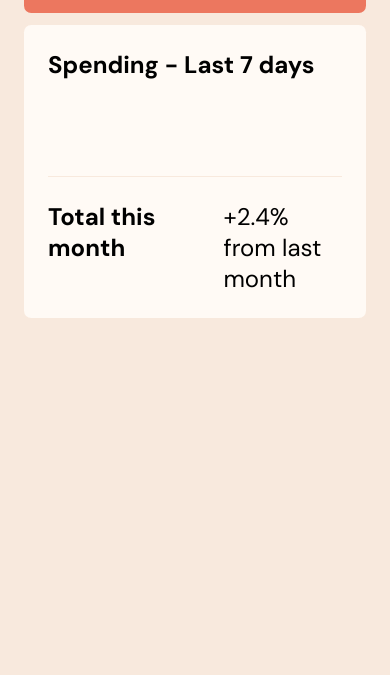
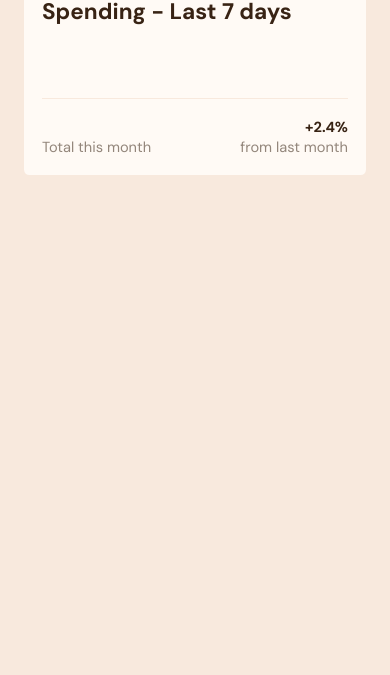
Before and after one commit to hannahgolightly/barchart-challenge, a plain HTML site: page index.html in a window 390 px wide. Shown: the part 169-844 px from the top of the page. Drawn offline with Linux system fonts and the light colour scheme.

Commit message:
styling amends and media query

```diff
--- a/index.html
+++ b/index.html
@@ -23,7 +23,7 @@
             <img src="assets/logo.svg" alt="chart logo" />
         </section>
         <section class="chart-area">
-            <h2>Spending - Last 7 days</h2>
+            <h1>Spending - Last 7 days</h1>
             <div class="chart">
             </div>
             <div class="totals">
@@ -31,7 +31,7 @@
                     <h2>Total this month</h2>
                     <p class="total"></p>
                 </div>
-                <div>
+                <div class="last-month">
                     <p class="amount-change">+2.4%</p>
                     <p>from last month</p>
                 </div>
--- a/styles.css
+++ b/styles.css
@@ -1,8 +1,15 @@
 * {
     margin: 0;
     font-family: 'DM Sans', sans-serif;
-    font-size: 18pt;
     box-sizing: border-box;
+    --font-size-xsm: 0.6875rem;   /* 11px */
+    --font-size-sm: 0.8125rem;   /* 13px */
+    --font-size-base: 1.125rem;    /* 18px, base */
+    --font-size-md: 1.25rem;   /* 20px */
+    --font-size-lg: 1.5rem;    /* 24px */
+    --font-size-xl: 1.75rem;   /* 28px */
+    --font-size-xxl: 2rem;     /* 32px */
+    --font-size-xxxl: 2.25rem; /* 36px */
 }
 
 :root {
@@ -12,9 +19,9 @@
     --primary-cyan: hsl(186, 34%, 60%);
     --dark-brown: hsl(25, 47%, 15%);
     --medium-brown: hsl(28, 10%, 53%);
-
-    --body-font-size: 18pt;
     --border-radius: 0.3rem;
+    font-size: var(--font-size-base);
+    color: var(--dark-brown);
 }
 
 body {
@@ -23,11 +30,20 @@ body {
 
 section {
     margin: 0.5rem;
-    padding: 1rem;
+    padding: 1.2rem;
+}
+
+h1 {
+    font-size: var(--font-size-md);
+}
+
+h2 {
+    font-size: var(--font-size-sm);
+    font-weight: 400;
 }
 
 .container {
-    width: min(100% - 1rem, 18rem); /* chooses the smaller of the 2 */
+    width: min(100% - 1rem, 20rem); /* chooses the smaller of the 2 */
     margin-inline: auto; /* good for different sites where maybe the language isn't LTR */
     margin-top: 3rem;
     margin-bottom: 3rem;
@@ -39,6 +55,11 @@ section {
     border-radius: var(--border-radius);
     display: flex;
     justify-content: space-between;
+}
+
+.balance p {
+    font-size: var(--font-size-md);
+    font-weight: 600;
 }
 
 .chart-area {
@@ -63,12 +84,11 @@ section {
     align-items: center;
     background-color: var(--primary-red);
     min-height: 40px;
-    /* width: min(1.4rem); */
     border-radius: 0.2rem;
 }
 
 .chart p {
-    font-size: 0.6rem;
+    font-size: var(--font-size-xsm);
     text-align: center;
     color: var(--medium-brown);
     margin-top: 0.4rem;
@@ -77,6 +97,38 @@ section {
 .totals {
     display: flex;
     justify-content: space-between;
+    align-items: flex-end;
     gap: 2rem;
     margin-top: 1rem;
 }
+
+.totals h2 {
+    color: var(--medium-brown);
+}
+
+.total {
+    font-weight: 700;
+    font-size: var(--font-size-xl);
+}
+
+.last-month {
+    text-align: end;
+    font-size: var(--font-size-sm);
+    color: var(--medium-brown);
+}
+
+.amount-change {
+    font-weight: 700;
+    color: var(--dark-brown);
+}
+
+@media only screen and (max-width: 480px) {
+    section {
+        padding: 1rem;
+    }
+
+    .total {
+        font-weight: 700;
+        font-size: var(--font-size-lg);
+    }
+  }
```
